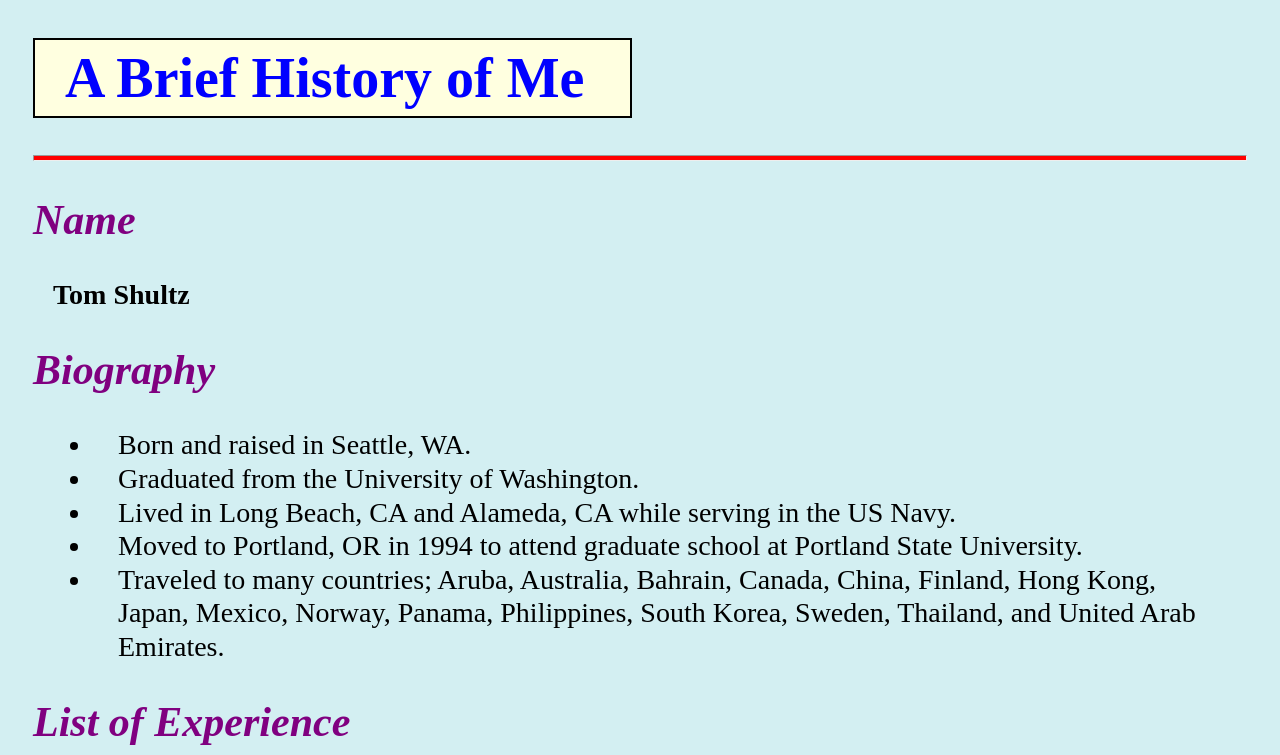
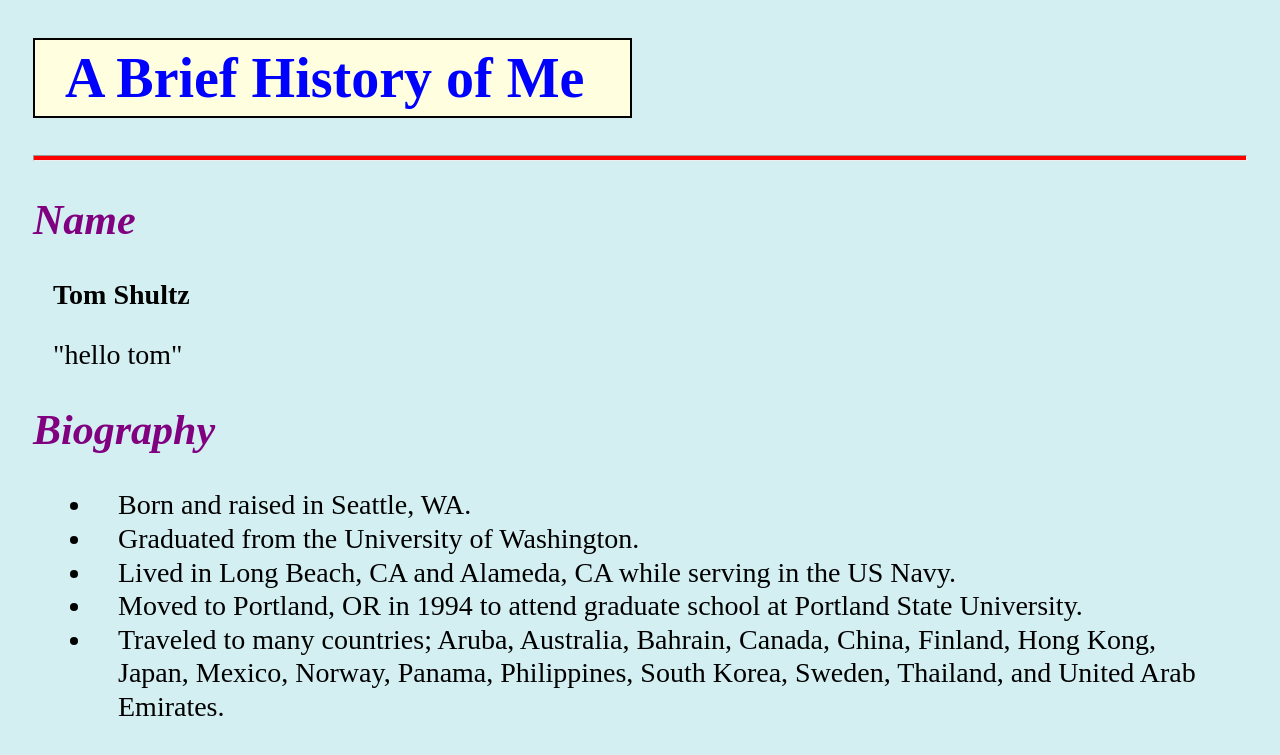
Before and after one commit to mizutombo/guessing-game, a plain HTML site: page index.html in a window 1280 px wide. Shown: the top 755 px of the page. Drawn offline with Linux system fonts and the light colour scheme.

Commit message:
Tom's updates

```diff
--- a/index.html
+++ b/index.html
@@ -10,6 +10,7 @@
   <hr/>
   <h2>Name</h2>
   <p><b>Tom Shultz</b></p>
+  <p> "hello tom"</p>
   <h2>Biography</h2>
   <ul>
     <li>Born and raised in Seattle, WA.</li>
```
